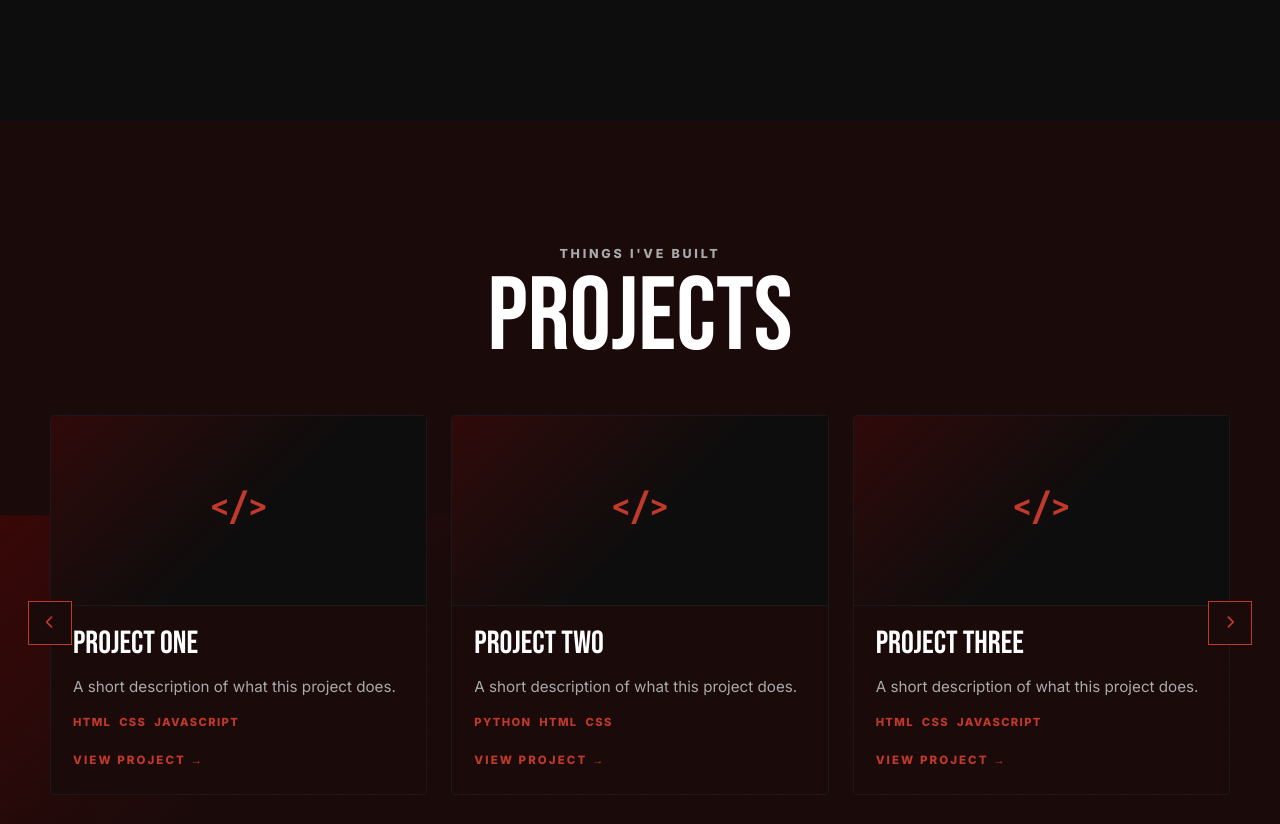
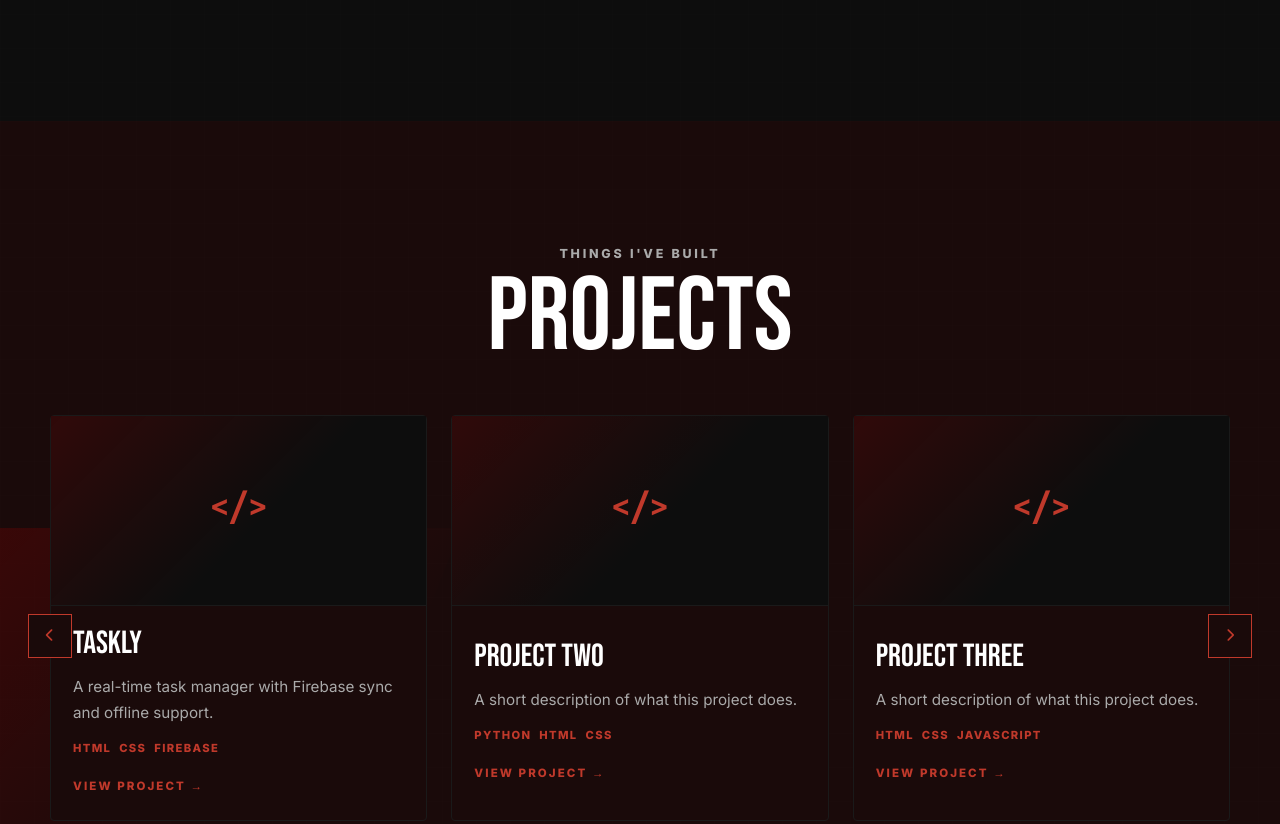
Before and after one commit to LunaCedrick/MyPortfolio, a plain HTML site: page index.html in a window 1280 px wide. Shown: the part 1772-2596 px from the top of the page. Drawn offline with Linux system fonts and the light colour scheme.

Commit message:
feat: update project details for Taskly with enhanced description and features

```diff
--- a/index.html
+++ b/index.html
@@ -244,12 +244,12 @@
             <button class="project-card" type="button" data-project-index="0" aria-haspopup="dialog">
               <span class="project-card__thumbnail" aria-hidden="true">&lt;/&gt;</span>
               <span class="project-card__content">
-                <span class="project-card__name">Project One</span>
-                <span class="project-card__description">A short description of what this project does.</span>
+                <span class="project-card__name">Taskly</span>
+                <span class="project-card__description">A real-time task manager with Firebase sync and offline support.</span>
                 <span class="project-card__tags">
                   <span>HTML</span>
                   <span>CSS</span>
-                  <span>JavaScript</span>
+                  <span>Firebase</span>
                 </span>
                 <span class="project-card__link">View Project &rarr;</span>
               </span>
--- a/script.js
+++ b/script.js
@@ -1,13 +1,19 @@
 // Placeholder project data for the modal cards.
 const projects = [
   {
-    name: "Project One",
-    description: "A short description of what this project does.",
-    date: "May 2026",
-    features: ["Feature one", "Feature two", "Feature three"],
-    tech: ["HTML", "CSS", "JavaScript"],
-    liveLink: "#",
-    githubLink: "#",
+    name: "Taskly",
+    description: "Taskly is a multi-project task manager where users sign in with Google and manage tasks across all their projects in real time. A dashboard-first design surfaces overdue, today, and upcoming tasks in one view, so there is no digging through projects. Tasks stay accessible offline and sync automatically when connectivity returns. Built with Firebase Auth, Firestore, and Cloud Messaging.",
+    cardDescription: "A real-time task manager with Firebase sync and offline support. Manage multiple projects and never miss a deadline.",
+    date: "In Development",
+    features: [
+      "Real-time cross-device sync",
+      "Dashboard aggregates all projects by urgency",
+      "Offline support with auto-sync on reconnect",
+      "Browser push notifications for overdue tasks"
+    ],
+    tech: ["HTML", "CSS", "Vanilla JavaScript", "Firebase Auth", "Firebase Firestore", "Firebase Cloud Messaging", "Vercel"],
+    liveLink: "",
+    githubLink: "",
     docsLink: ""
   },
   {
@@ -72,8 +78,23 @@ navLinks.forEach((link) => {
 function populateProjectModal(project) {
   modalTitle.textContent = project.name;
   modalOverview.textContent = project.description;
-  modalLiveLink.href = project.liveLink;
-  modalCodeLink.href = project.githubLink;
+
+  // Hide action buttons when a project does not provide that link yet.
+  if (project.liveLink) {
+    modalLiveLink.href = project.liveLink;
+    modalLiveLink.hidden = false;
+  } else {
+    modalLiveLink.href = "#";
+    modalLiveLink.hidden = true;
+  }
+
+  if (project.githubLink) {
+    modalCodeLink.href = project.githubLink;
+    modalCodeLink.hidden = false;
+  } else {
+    modalCodeLink.href = "#";
+    modalCodeLink.hidden = true;
+  }
 
   // Show the documentation button only when the project provides docs.
   if (project.docsLink) {
--- a/style.css
+++ b/style.css
@@ -828,8 +828,12 @@ ul {
 
 .project-card__description {
   color: var(--color-muted);
+  display: -webkit-box;
   font-size: 0.95rem;
   line-height: 1.7;
+  overflow: hidden;
+  -webkit-line-clamp: 2;
+  -webkit-box-orient: vertical;
 }
 
 .project-card__tags,
```
